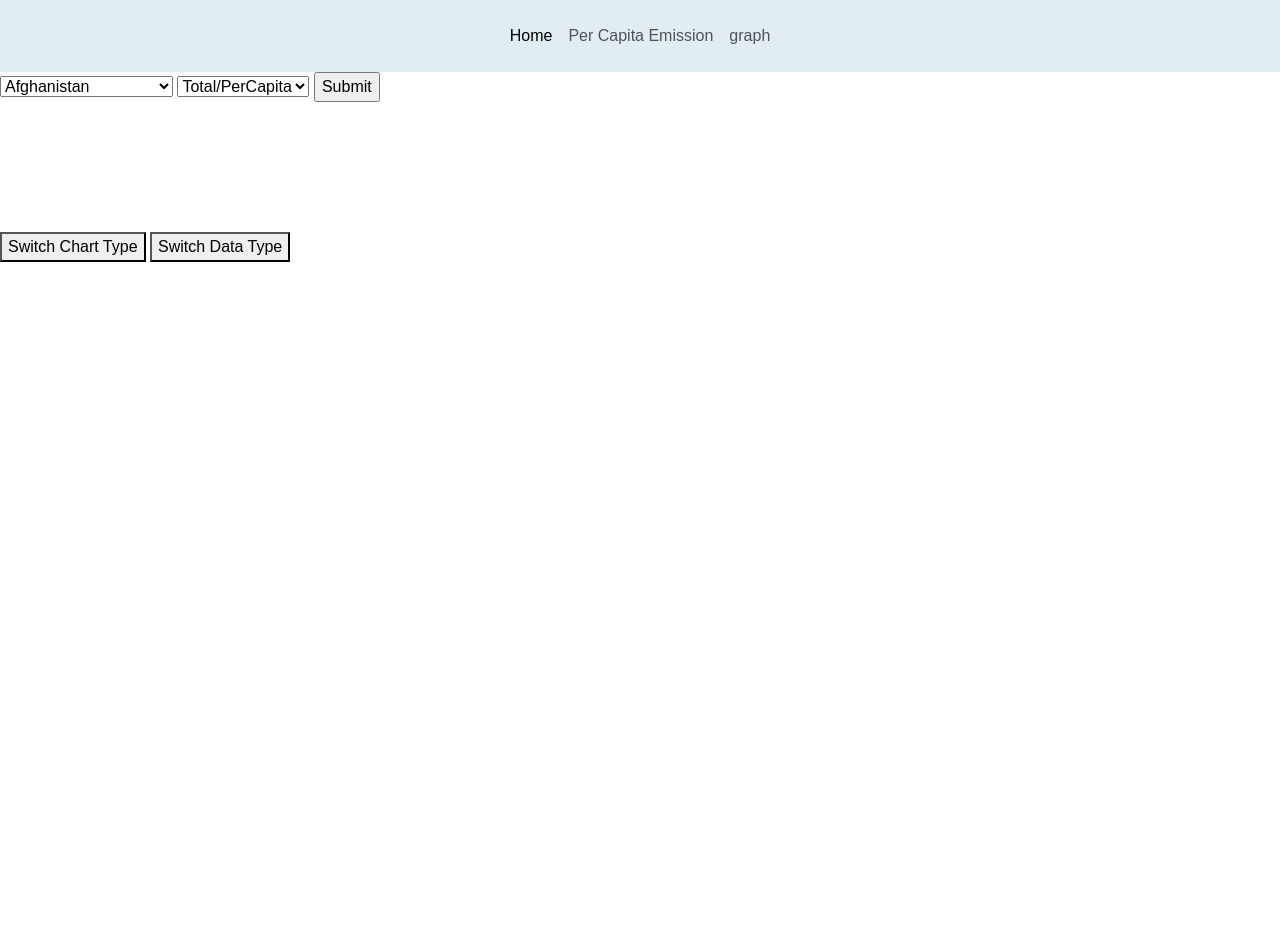
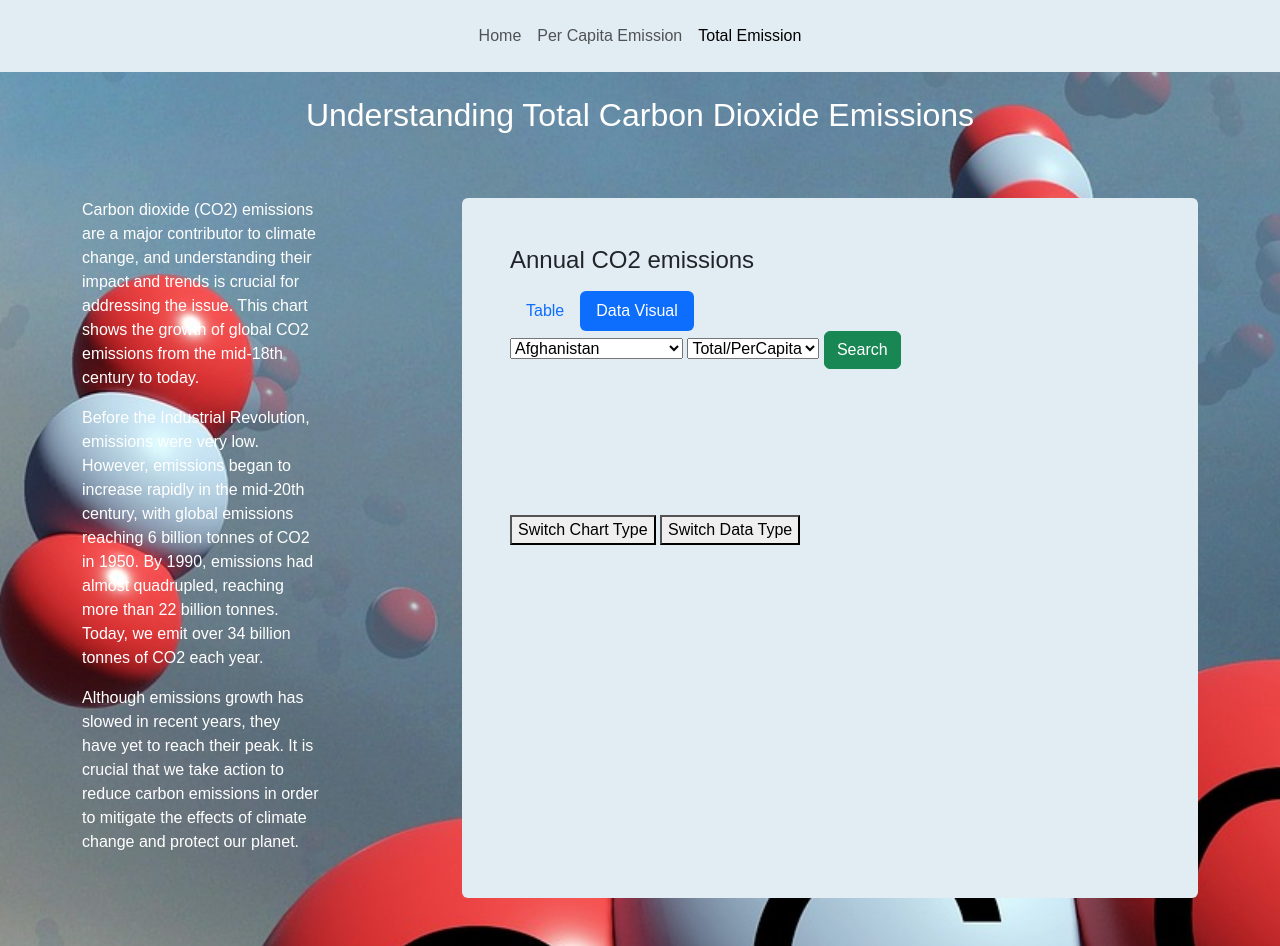
Before and after one commit to Cloudy030/cs511_delta, a Django app: template emission/templates/emission/totalemission_graph.html in a window 1280 px wide. Before the commit the page ends 262 px from the top, so only its background shows below. Run offline with Django 4.2, Linux system fonts and the light colour scheme; the template is opened without the code that fills it: values that come from a table or form of the project are taken from there, others are empty; data comes from the database, SQL or seed files in the repository; a map, chart or similar area stays blank; some libraries are stand-ins or nearby versions.

Commit message:
Added data visualization

```diff
--- a/emission/templates/emission/totalemission_graph.html
+++ b/emission/templates/emission/totalemission_graph.html
@@ -1,26 +1,11 @@
 {% load static %}
-<!DOCTYPE html>
 <html>
-<head>
+  <head>
 <meta name="viewport" content="width=device-width, initial-scale=1">
 <link href="https://cdn.jsdelivr.net/npm/bootstrap@5.3.0-alpha1/dist/css/bootstrap.min.css" rel="stylesheet" integrity="sha384-GLhlTQ8iRABdZLl6O3oVMWSktQOp6b7In1Zl3/Jr59b6EGGoI1aFkw7cmDA6j6gD" crossorigin="anonymous">
 <link rel="stylesheet" href="{% static 'emission/style.css' %}">
-
-<title>CO2 Emission graphs</title>
-<!-- below block is used to set chart style and to negate the generic background of the website for better view -->
-    <style>
-    #chart-wrapper {
-            display: inline-block;
-            position: relative;
-            width: 500px;
-    }
-    body {
-        backgroundColor: white;
-        background-image:none;
-    }
-    </style>
-    </head>
-
+    <title>Total Emission</title>
+  </head>
 <body>
 
 <nav class="navbar navbar-expand-lg navbar-light">
@@ -28,21 +13,46 @@
     <div class="navbar" id="navbarNav">
       <ul class="navbar-nav">
         <li class="nav-item">
-          <a class="nav-link active" aria-current="page" href="{% url 'index' %}">Home</a>
+          <a class="nav-link" href="{% url 'index' %}">Home</a>
         </li>
         <li class="nav-item">
           <a class="nav-link" href="{% url 'per_capita' %}">Per Capita Emission</a>
         </li>
         <li class="nav-item">
-          <a class="nav-link" href="{% url 'search_matierial' %}">graph</a>
+          <a class="nav-link active" aria-current="page" href="{% url 'total' %}">Total Emission</a>
         </li>
-
       </ul>
     </div>
   </div>
 </nav>
-<!-- We have a created a form to select the country and matierial. Country Name is shown to user and country id is passed to the backend-->
 
+        <div class="container">
+      <div class="row">
+          <h2 class="mb-3 text-white text-center pt-4" >Understanding Total Carbon Dioxide Emissions</h2>
+        <div class="col-md-4 blog-main">
+    <div class="blog-post py-5">
+    <div class="col-md-8">
+      <p class="text-white">Carbon dioxide (CO2) emissions are a major contributor to climate change, and understanding their impact and trends is crucial for addressing the issue. This chart shows the growth of global CO2 emissions from the mid-18th century to today.</p>
+      <p class="text-white">Before the Industrial Revolution, emissions were very low. However, emissions began to increase rapidly in the mid-20th century, with global emissions reaching 6 billion tonnes of CO2 in 1950. By 1990, emissions had almost quadrupled, reaching more than 22 billion tonnes. Today, we emit over 34 billion tonnes of CO2 each year.</p>
+      <p class="text-white">Although emissions growth has slowed in recent years, they have yet to reach their peak. It is crucial that we take action to reduce carbon emissions in order to mitigate the effects of climate change and protect our planet.</p>
+    </div>
+</div>
+</div><!-- /.blog-main -->
+
+<aside class="col-md-8 blog-sidebar py-5">
+<div class="p-5 rounded position-relative" style="height: 700px;font-size: 16px; background-color:#e2edf3">
+
+  <h4 class="font-italic">Annual CO2 emissions</h4>
+  <nav class="my-nav">
+    <ul class="nav nav-pills flex-row mt-3 my-nav-list">
+      <li class="nav-item mr-auto">
+        <a class="nav-link" href="{% url 'total' %}">Table</a>
+      </li>
+      <li class="nav-item mr-auto">
+        <a class="nav-link active" href="{% url 'search_matierial' %}">Data Visual</a>
+      </li>
+
+    </ul>
 <form action="search_matierial" method="post" id="country_filter">
   {% csrf_token %}
       <select id="country_id" name="country_id" country="country">
@@ -59,7 +69,7 @@
       <option value="Cement">Cement</option>
       <option value="Flaring">Flaring</option>
   </select>
-  <input type="Submit" value="Submit">
+  <button type="submit" class="btn btn-success">Search</button>
 
 </form>
 
@@ -145,3 +155,11 @@ options: {
 }
 });
 </script>
+  </nav>
+</div>
+
+</aside>
+      </div>
+    </div>
+  </body>
+</html>
--- a/emission/urls.py
+++ b/emission/urls.py
@@ -5,15 +5,15 @@ urlpatterns = [
 path('', views.index, name='index'),
 # path('country_list', views.country_list, name='country_list'),
 path('total/', views.total, name='total'),
-path('total/map/', views.total, {'format': 'map'}, name='totalemission_map'),
+#path('total/map/', views.total, {'format': 'map'}, name='totalemission_map'),
 path('total/chart/', views.total, {'format': 'chart'}, name='totalemission_chart'),
 path('per_capita/', views.per_capita, name='per_capita'),
-path('per_capita/map/', views.per_capita, {'format': 'map'}, name='per_capita_map'),
+#path('per_capita/map/', views.per_capita, {'format': 'map'}, name='per_capita_map'),
 path('per_capita/chart/', views.per_capita, {'format': 'chart'}, name='per_capita_chart'),
 # path('source', views.source, name='source'),
 # path('year', views.year, name='year'),
 path('totalfilter', views.totalfilter, name='totalfilter'),
-path('totalemission_graph/search_matierial',views.search_matierial,name='search_matierial'),
+path('search_matierial',views.search_matierial,name='search_matierial'),
 path('percapitafilter', views.percapitafilter, name='percapitafilter'),
 
 ]
```
Also changed, not shown: emission/templates/emission/per_capita.html (+6 -9 lines), emission/templates/emission/per_capita_filter.html (+0 -49 lines), emission/templates/emission/total.html (+4 -11 lines), emission/templates/emission/totalemission_chart.html (deleted, +0 -40 lines), emission/templates/emission/totalemission_map.html (deleted, +0 -51 lines).
